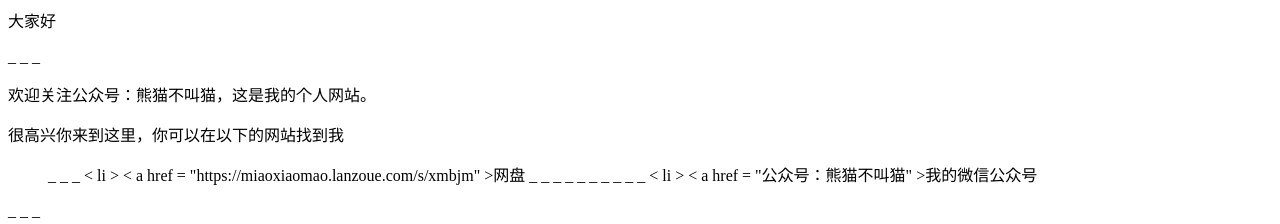
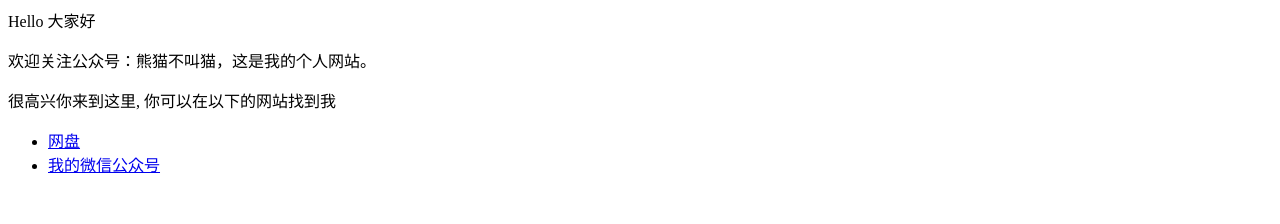
Before and after one commit to xmbjm/xmbjm.github.io, a plain HTML site: page index.html in a window 1280 px wide. Drawn offline with Linux system fonts and the light colour scheme.

Commit message:
Update index.html

```diff
--- a/index.html
+++ b/index.html
@@ -1,8 +1,8 @@
-<p>大家好</p> _ _ _
-<p>欢迎关注公众号：熊猫不叫猫，这是我的个人网站。</p>
-<p>很高兴你来到这里，你可以在以下的网站找到我</p>
+<p>Hello 大家好</p>
+<p>欢迎关注公众号：熊猫不叫猫，这是我的个人网站。 </p>
+<p>很高兴你来到这里, 你可以在以下的网站找到我</p>
 
-<ul> _ _ _
-  < li >  < a href = "https://miaoxiaomao.lanzoue.com/s/xmbjm" >网盘</ a >  </ li > _ _ _ _ _ _ _ _ _ _
-  < li >   < a href = "公众号：熊猫不叫猫"  >我的微信公众号</ a >   </ li >
-</ul> _ _ _
+<ul>
+  <li> <a href="https://miaoxiaomao.lanzoue.com/s/xmbjm">网盘</a> </li>
+  <li> <a href="公众号：熊猫不叫猫">我的微信公众号</a> </li>
+</ul>
```
